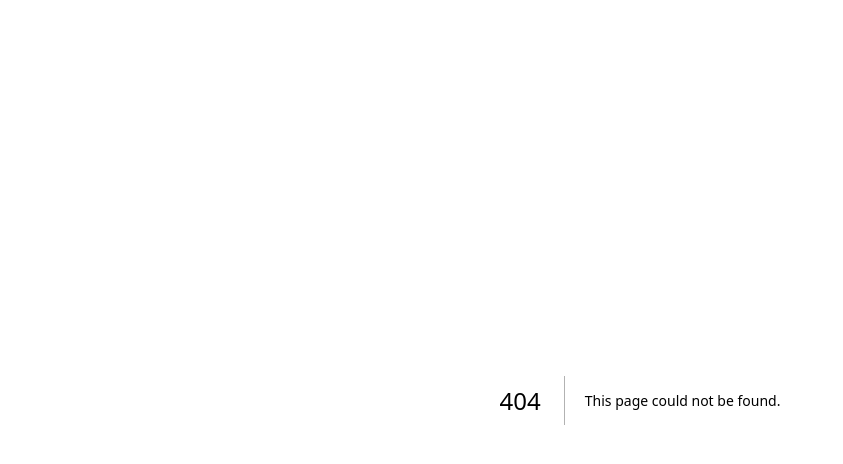
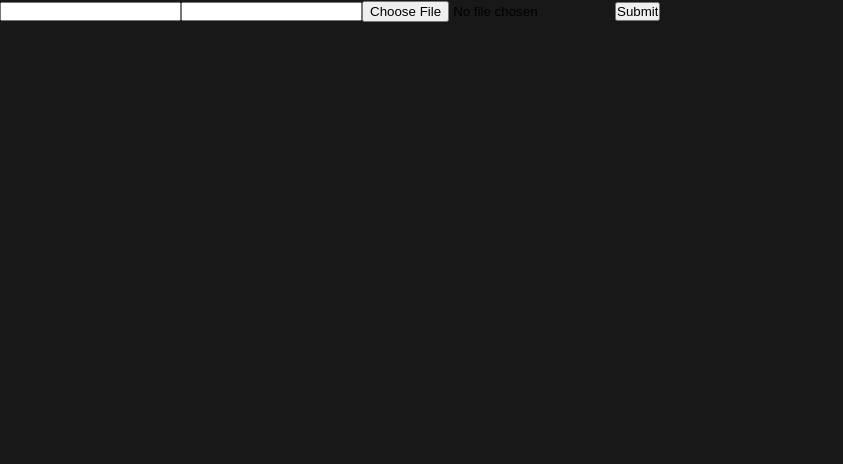
Before and after one commit to sxxxi/portfolio-revised, a Next.js app: page /projects/create in a window 1280 px wide. Before the commit this address had no page. Shown: the top 464 px of the page, without its empty margins (0-843 px from the left). Built offline with nearby package versions, Linux system fonts and the light colour scheme.

Commit message:
create "Project Create" screen

```diff
--- /dev/null
+++ b/app/projects/create/page.tsx
@@ -0,0 +1,62 @@
+"use client"
+import { ChangeEvent, ChangeEventHandler, FormEvent, useState } from "react";
+
+interface ProjectPack {
+  title: string,
+  description: string
+}
+
+const initial: ProjectPack = {
+  title: "",
+  description: ""
+}
+
+export default function ProjectCreatePage() {
+  const [formData, setFormData] = useState(new FormData());
+  const [image, setImage] = useState<File>()
+  const [project, setProject] = useState<ProjectPack>(
+    {
+      title: "",
+      description: ""
+    }
+  )
+  const onImageSelect = (event: FormEvent<HTMLInputElement>) => {
+    const newImage = event.currentTarget.files?.[0]
+    if (newImage != null) {
+      setImage(newImage)
+    }
+    console.log("Uploaded: ", newImage)
+  }
+
+  const uploadImage = () => {
+    formData.append('project', JSON.stringify(project))
+    if (image) {
+      formData.append('image', image)
+    }
+
+    fetch("http://localhost:8080/proto/media", {
+      method: "POST",
+      headers: {
+        "Access-Control-Allow-Origin": "*"
+      },
+      body: formData
+    })
+    .then(res => console.log(res))
+    .catch(err => console.error(err))
+    .finally(() => {setFormData(new FormData())})
+  }
+
+  const updateProject = (event: FormEvent<HTMLInputElement>) => {
+    setProject({
+      ...project,
+      [event.currentTarget.name]: event.currentTarget.value,
+    });
+  }
+
+  return <>
+    <input type="text" name="title" value={project.title} onChange={updateProject} />
+    <input type="text" name="description" value={project.description} onChange={updateProject} />
+    <input type="file" name="image" onChange={onImageSelect} />
+    <input type="submit" title="Submit" onClick={uploadImage}/>
+  </>
+}
```
Also changed, not shown: app/projects/page.tsx (added, +7 -0 lines).
